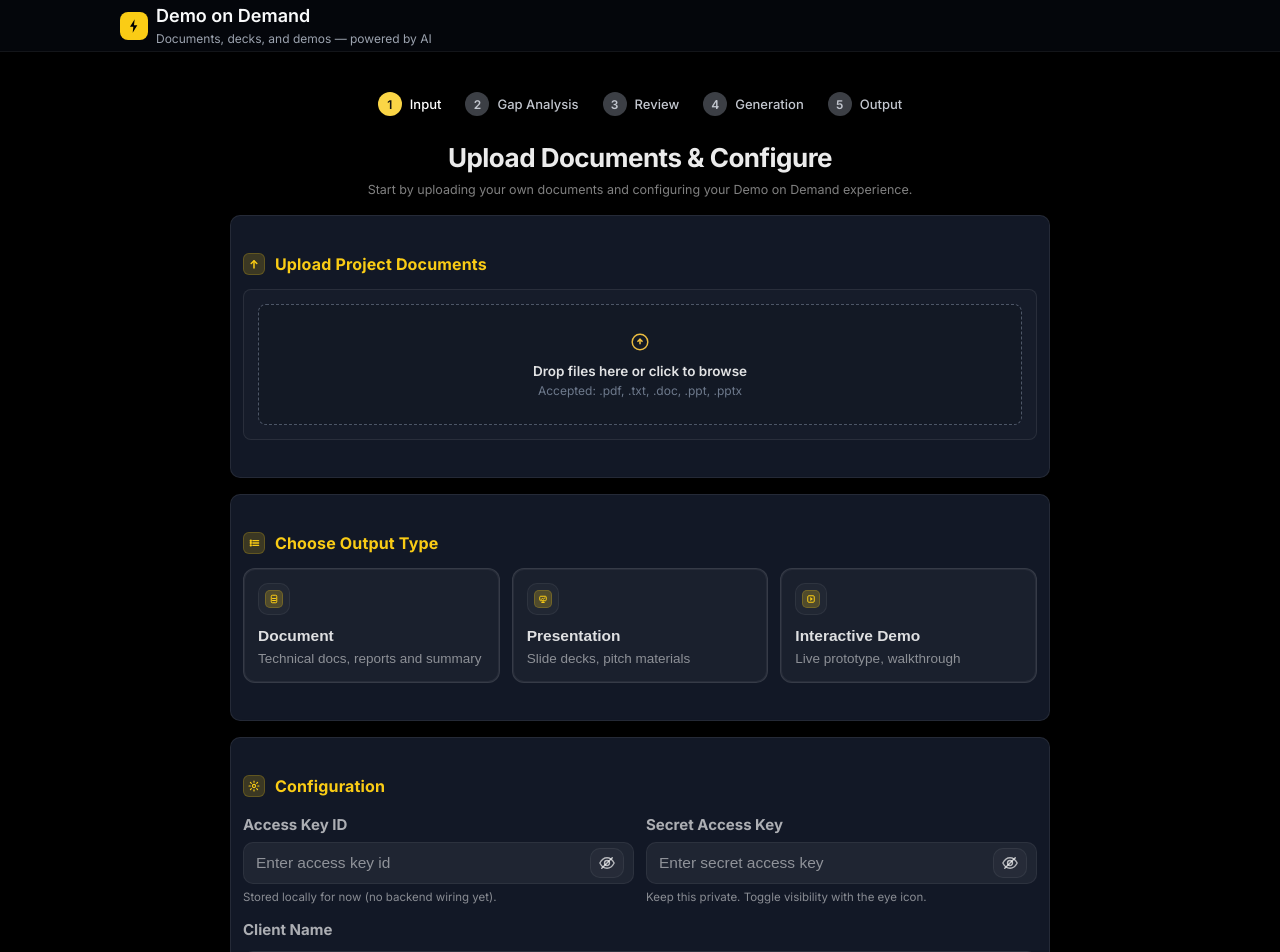
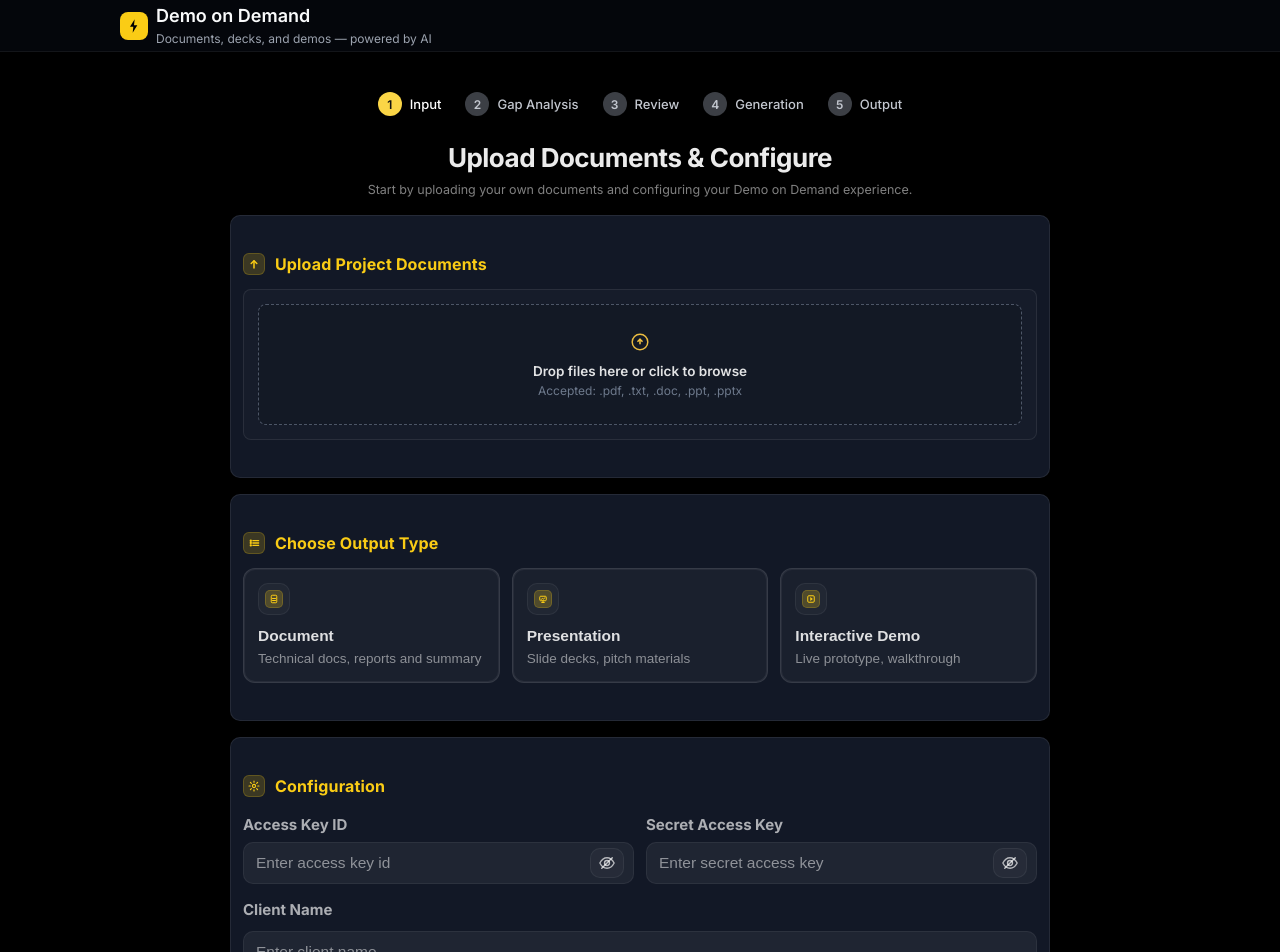
Before and after one commit to kavia-common/solutiongen-platform-10016-10025, a React (Create React App) app in the folder frontend_app/: page / in a window 1280 px wide. Shown: the top 952 px of the page. Built offline with nearby package versions, Linux system fonts and the light colour scheme; the HTML template or start-up script is replaced by a standard one.

Commit message:
Checkpoint 95 - cg3f38ca0e

```diff
--- a/frontend_app/src/App.js
+++ b/frontend_app/src/App.js
@@ -279,7 +279,6 @@ function App() {
                       onChange={(e) => setAccessKeyId(e.target.value)}
                       autoComplete="off"
                       spellCheck="false"
-                      aria-describedby="accessKeyIdHelp"
                     />
                     <button
                       type="button"
@@ -290,9 +289,6 @@ function App() {
                     >
                       <EyeIcon visible={showAccessKeyId} />
                     </button>
-                  </div>
-                  <div id="accessKeyIdHelp" className="udcHelpText">
-                    Stored locally for now (no backend wiring yet).
                   </div>
                 </div>
 
@@ -310,7 +306,6 @@ function App() {
                       onChange={(e) => setSecretAccessKey(e.target.value)}
                       autoComplete="off"
                       spellCheck="false"
-                      aria-describedby="secretAccessKeyHelp"
                     />
                     <button
                       type="button"
@@ -323,9 +318,6 @@ function App() {
                     >
                       <EyeIcon visible={showSecretAccessKey} />
                     </button>
-                  </div>
-                  <div id="secretAccessKeyHelp" className="udcHelpText">
-                    Keep this private. Toggle visibility with the eye icon.
                   </div>
                 </div>
               </div>
```
Also changed, not shown: 2 other files (tests, documents, lock files or other folders).
